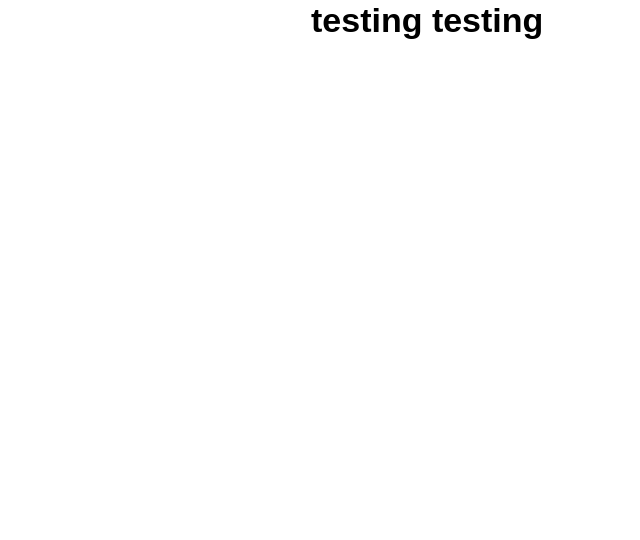
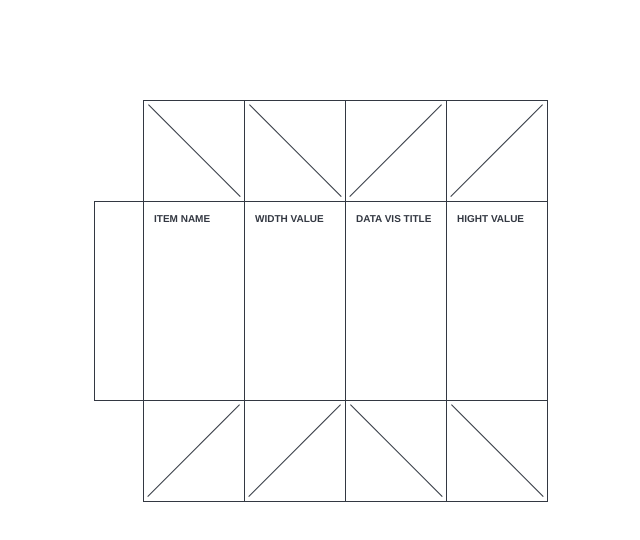
Before and after one commit to markdurrant/infogami, a website: page app/index.html in a window 1280 px wide. Shown: the whole page, without its empty margins (6-646 px from the left). Drawn offline with nearby package versions, Linux system fonts and the light colour scheme.

Commit message:
create css net

```diff
--- a/app/index.html
+++ b/app/index.html
@@ -12,7 +12,45 @@
   <body>
 
     <div class="wrap">
-      <h1 class="test">testing testing</h1>
+
+      <div class="box clear-fix">
+
+        <div class="tab left"></div>
+
+        <div class="face-1 left">
+          <div class="top-1"></div>
+          <div class="content-1">
+            ITEM NAME
+          </div>
+          <div class="bottom-1"></div>
+        </div> <!-- end .face-1 -->
+
+        <div class="face-2 left">
+          <div class="top-2"></div>
+          <div class="content-2">
+            WIDTH VALUE
+          </div>
+          <div class="bottom-2"></div>
+        </div> <!-- end .face-2 -->
+
+        <div class="face-3 left">
+          <div class="top-3"></div>
+          <div class="content-3">
+            DATA VIS TITLE
+          </div>
+          <div class="bottom-3"></div>
+        </div> <!-- end .face-3 -->
+
+        <div class="face-4 left">
+          <div class="top-4"></div>
+          <div class="content-4">
+            HIGHT VALUE
+          </div>
+          <div class="bottom-4"></div>
+        </div> <!-- end .face-4 -->
+
+      </div> <!-- end .box -->
+
     </div>
 
     <script src="//ajax.googleapis.com/ajax/libs/jquery/1.9.1/jquery.min.js"></script>
--- a/app/sass/_helpers.scss
+++ b/app/sass/_helpers.scss
@@ -2,14 +2,18 @@
 // HELPER-CLASSES
 //===============================================================================
 // add bullets to ul
-.text-list{
+.text-list {
   list-style: disc;
   padding-left: 1em;
 }
 
 // clearfix
-.clear-fix:after{
+.clear-fix:after {
   content: "";
   display: table;
   clear: both;
 }
+
+.left {
+  float: left;
+}
--- a/app/sass/_layout.scss
+++ b/app/sass/_layout.scss
@@ -2,7 +2,5 @@
 // LAYOUT
 //===============================================================================
 .wrap{
-  margin: 0 auto;
-  width: 90%;
-  max-width: $wrap-width;
+
 }
--- a/app/sass/_variables.scss
+++ b/app/sass/_variables.scss
@@ -2,10 +2,10 @@
 // VARIABLES
 //===============================================================================
 $paper: hsl(0, 0, 100);
-$ink: hsl(0, 0, 0);
+$ink: hsl(220, 13, 23);
 $link: hsl(220,100,40);
 $header: $ink;
 
-$body-font: sans-serif;
+$body-font: "HelveticaNeue-Light", "Helvetica Neue Light", "Helvetica Neue", Helvetica, Arial, "Lucida Grande", sans-serif;;
 
 $wrap-width: 38em;
--- a/app/sass/styles.scss
+++ b/app/sass/styles.scss
@@ -46,3 +46,115 @@
 // DEV-STYLES
 //===============================================================================
 // playground for development
+$cm: 100px;
+
+html,
+body {
+  margin: 0;
+  padding: 0;
+}
+
+body{
+  padding: $cm;
+}
+
+* {
+  -webkit-print-color-adjust: exact;
+}
+
+.tab{
+  border: 1px solid $ink;
+  width: $cm * .5;
+  height: $cm * 2;
+  margin-top: $cm * 1 + 1px;
+}
+
+.face-1,
+.face-2,
+.face-3,
+.face-4 {
+  position: relative;
+  border: 1px solid $ink;
+}
+
+.face-1 {
+  left: -1px;
+}
+
+.face-2 {
+  left: -1px * 2;
+}
+
+.face-3 {
+  left: -1px * 3;
+}
+
+.face-4 {
+  left: -1px * 4;
+}
+
+.top-1,
+.top-2,
+.top-3,
+.top-4 {
+  width: $cm * 1;
+  height: $cm * 1;
+  position: relative;
+
+  &:after {
+    content: "";
+    position: absolute;
+    width: 130%;
+    top: 50%;
+    left: -15%;
+    margin-top: -( $cm / 50 / 2 );
+    border-top: 1px solid $ink;
+  }
+}
+
+.top-1,
+.top-2,
+.bottom-3,
+.bottom-4, {
+  -webkit-transform: rotate( 45deg );
+}
+
+.top-3,
+.top-4,
+.bottom-1,
+.bottom-2 {
+  -webkit-transform: rotate( -45deg );
+}
+
+
+.content-1,
+.content-2,
+.content-3,
+.content-4 {
+  font-weight: 700;
+  font-size: $cm * .1;
+  width: $cm * 1;
+  height: $cm * 2;
+  border-top: 1px solid $ink;
+  border-bottom: 1px solid $ink;
+  padding: $cm * .1;
+}
+
+.bottom-1,
+.bottom-2,
+.bottom-3,
+.bottom-4 {
+  width: $cm * 1;
+  height: $cm * 1;
+  position: relative;
+
+  &:after {
+    content: "";
+    position: absolute;
+    width: 130%;
+    top: 50%;
+    left: -15%;
+    margin-top: -( $cm / 50 / 2 );
+    border-top: 1px solid $ink;
+  }
+}
```
Also changed, not shown: app/css/styles.css.
